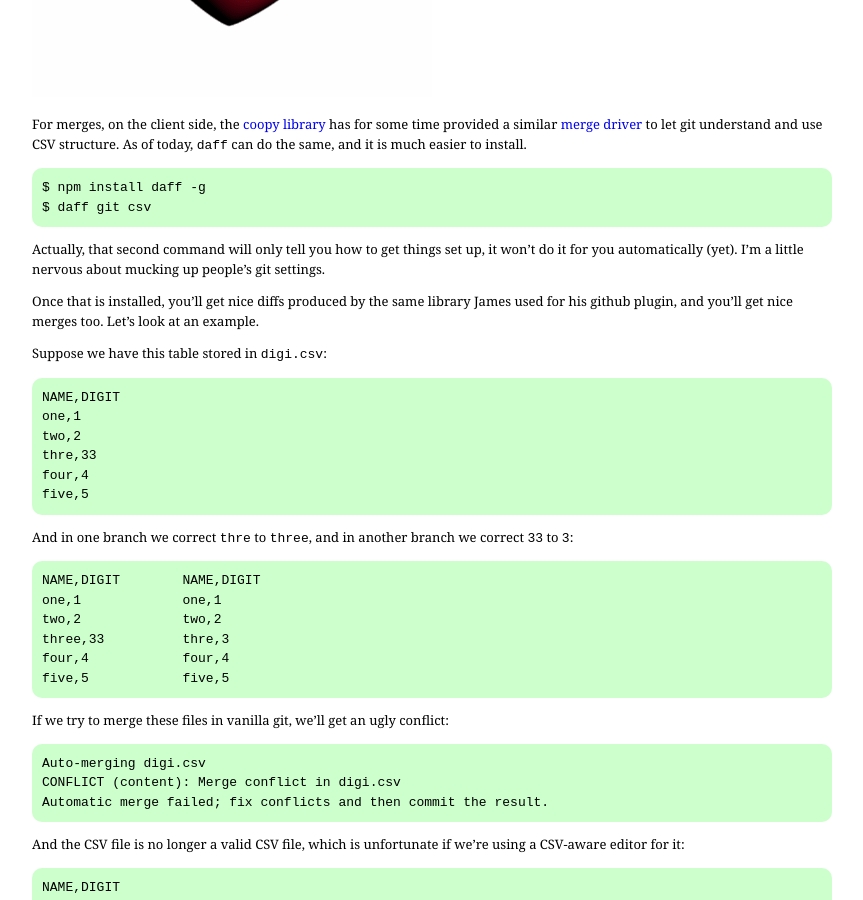
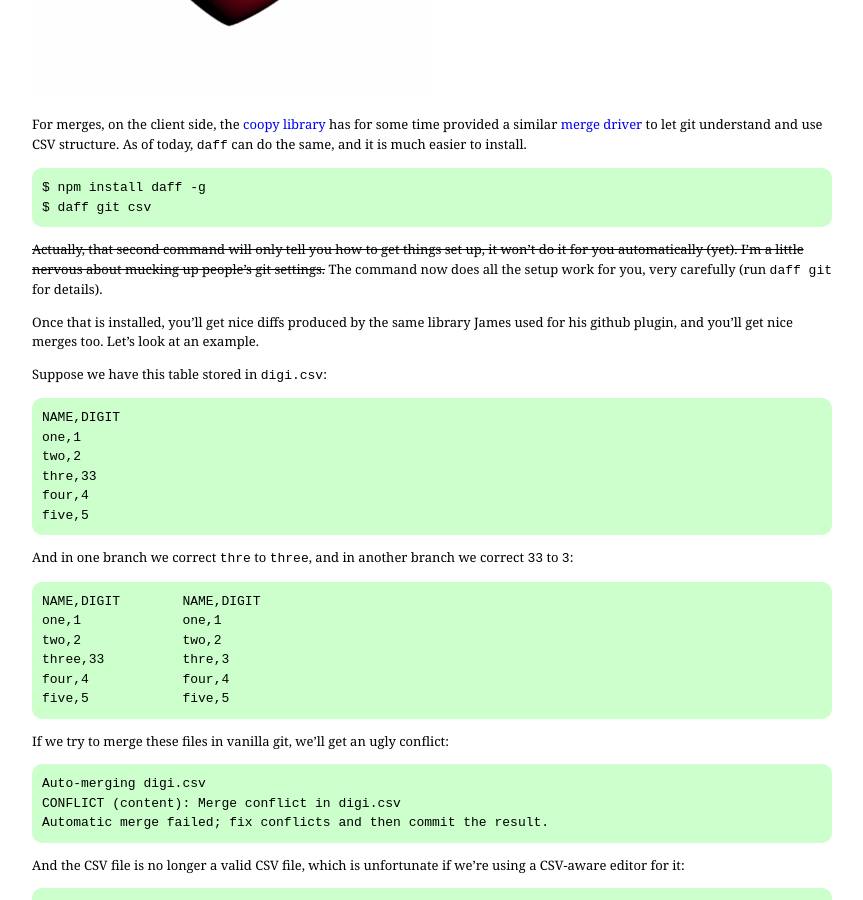
Before and after one commit to paulfitz/paulfitz.github.io, a Jekyll site: the page built from _posts/2014-07-09-diff-merge-csv.md, in a window 1280 px wide and 900 px high, scrolled down 584 px. Shown: the whole window, without its empty margins (208-1071 px from the left). Built offline with Jekyll 4.4.1, drawn with Linux system fonts in a browser that asks for light colours; some web fonts are replaced.

Commit message:
daff git csv is now automagic

```diff
--- a/_posts/2014-07-09-diff-merge-csv.md
+++ b/_posts/2014-07-09-diff-merge-csv.md
@@ -28,9 +28,10 @@ $ npm install daff -g
 $ daff git csv
 ~~~
 
-Actually, that second command will only tell you how to get things set up,
+<del>Actually, that second command will only tell you how to get things set up,
 it won't do it for you automatically (yet).  I'm a little nervous about
-mucking up people's git settings.
+mucking up people's git settings.</del> The command now does all the
+setup work for you, very carefully (run `daff git` for details).
 
 Once that is installed, you'll get nice diffs produced by the same
 library James used for his github plugin, and you'll get nice merges
```
